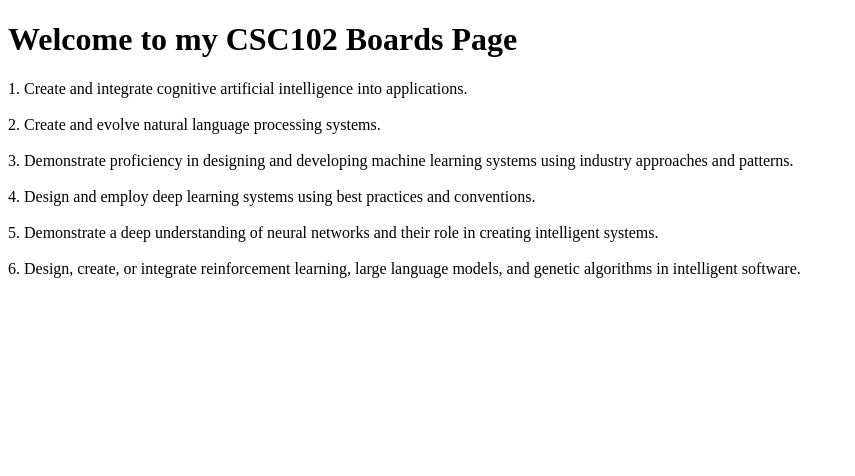
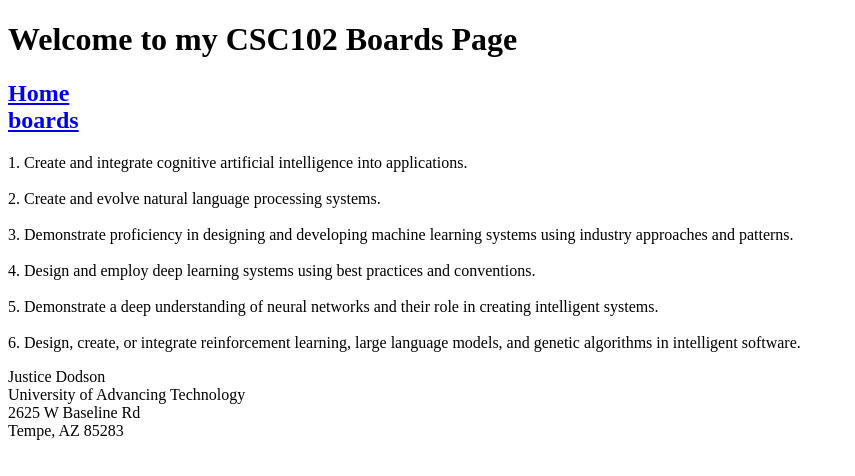
Before and after one commit to justicedodson/UAT-CSC102, a plain HTML site: page boards.html in a window 1280 px wide. Shown: the whole page, without its empty margins (0-855 px from the left). Drawn offline with Linux system fonts and the light colour scheme.

Commit message:
Add files via upload
Added Menu and information at bottom of the page.

```diff
--- a/boards.html
+++ b/boards.html
@@ -10,8 +10,18 @@
 
      <!-- the body section holds the text and images we want to show to the user -->
       <body>
+        <header>
         <h1>Welcome to my CSC102 Boards Page</h1>
         <!-- p is paragraph tag; has spacing around it by default -->
+         <!-- create a nav section to hold the menu  -->
+         <nav>
+          <h2>
+          <a href="index.html">Home</a>
+          <br>
+          <a href="boards.html">boards</a>
+          </h2>
+         </nav>
+         </header>
 
         <p>
             1. Create and integrate cognitive artificial intelligence into applications.
@@ -31,5 +41,11 @@
             <br>
             6. Design, create, or integrate reinforcement learning, large language models, and genetic algorithms in intelligent software.
         </p>
+        <footer>
+          Justice Dodson<br>
+          University of Advancing Technology<br>
+          2625 W Baseline Rd<br>
+          Tempe, AZ 85283<br>
+        </footer>
       </body>
   </html>
```
Also changed, not shown: index.html (+18 -0 lines).
